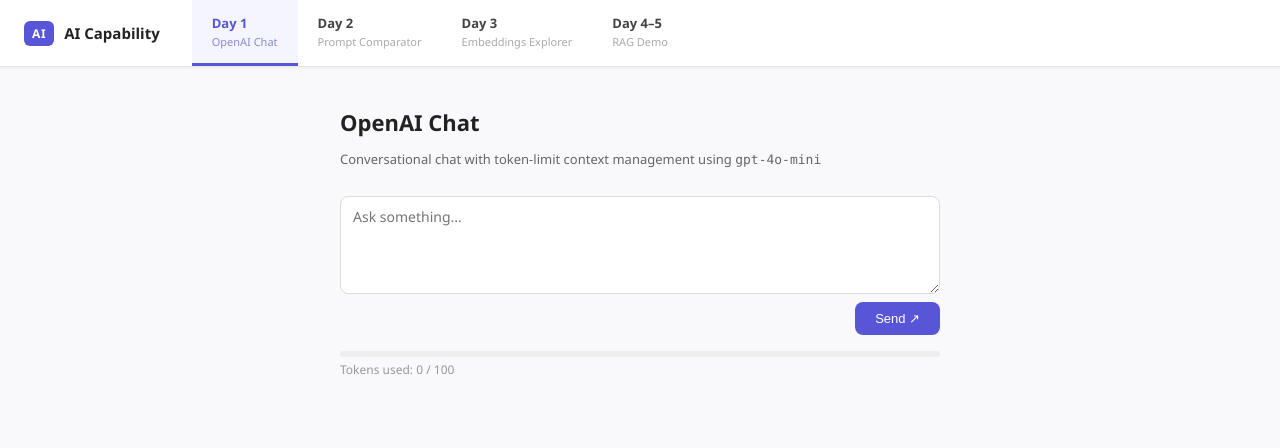
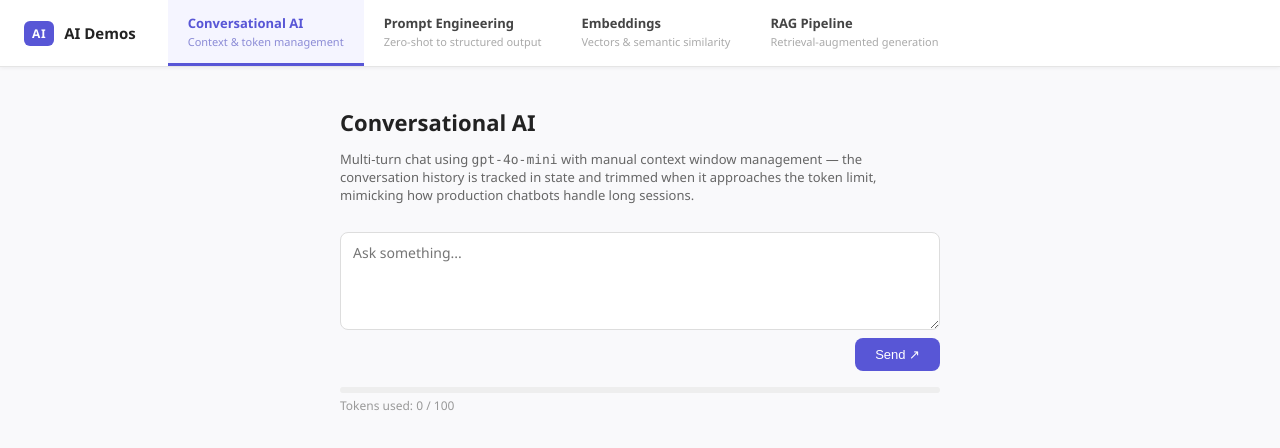
Before and after one commit to GauravSample/ai-demos, a Next.js app: page / in a window 1280 px wide. Shown: the top 448 px of the page. Built offline with nearby package versions, Linux system fonts and the light colour scheme.

Commit message:
Rename tabs and improve page descriptions for clarity

```diff
--- a/components/EmbeddingsExplorer.js
+++ b/components/EmbeddingsExplorer.js
@@ -319,9 +319,9 @@
 export default function Day3Embeddings() {
   return (
     <div className={styles.page}>
-      <h1 className={styles.heading}>Embeddings Explorer</h1>
+      <h1 className={styles.heading}>Embeddings</h1>
       <p className={styles.sub}>
-        Learn how text embeddings work — step by step — using <code>text-embedding-3-small</code>
+        Text converted into 1536-dimension vectors using <code>text-embedding-3-small</code>. Cosine similarity is computed in plain JavaScript — no vector library — to show how semantic search works under the hood.
       </p>
       <SingleEmbed />
       <BatchEmbed />
--- a/components/Navbar.js
+++ b/components/Navbar.js
@@ -3,10 +3,10 @@
 import styles from './Navbar.module.css';
 
 const TABS = [
-  { id: 'day1', label: 'Day 1', sub: 'OpenAI Chat' },
-  { id: 'day2', label: 'Day 2', sub: 'Prompt Comparator' },
-  { id: 'day3', label: 'Day 3', sub: 'Embeddings Explorer' },
-  { id: 'day45', label: 'Day 4–5', sub: 'RAG Demo' },
+  { id: 'day1', label: 'Conversational AI', sub: 'Context & token management' },
+  { id: 'day2', label: 'Prompt Engineering', sub: 'Zero-shot to structured output' },
+  { id: 'day3', label: 'Embeddings', sub: 'Vectors & semantic similarity' },
+  { id: 'day45', label: 'RAG Pipeline', sub: 'Retrieval-augmented generation' },
 ];
 
 export default function Navbar({ active, onSelect }) {
@@ -14,7 +14,7 @@
     <nav className={styles.nav}>
       <div className={styles.brand}>
         <span className={styles.brandIcon}>AI</span>
-        <span className={styles.brandText}>AI Capability</span>
+        <span className={styles.brandText}>AI Demos</span>
       </div>
       <div className={styles.tabs}>
         {TABS.map((tab) => (
--- a/components/OpenAIChat.js
+++ b/components/OpenAIChat.js
@@ -50,8 +50,8 @@
 
   return (
     <div className={styles.page}>
-      <h1 className={styles.heading}>OpenAI Chat</h1>
-      <p className={styles.sub}>Conversational chat with token-limit context management using <code>gpt-4o-mini</code></p>
+      <h1 className={styles.heading}>Conversational AI</h1>
+      <p className={styles.sub}>Multi-turn chat using <code>gpt-4o-mini</code> with manual context window management — the conversation history is tracked in state and trimmed when it approaches the token limit, mimicking how production chatbots handle long sessions.</p>
 
       <form onSubmit={handleSubmit} className={styles.form}>
         <textarea
--- a/components/PromptComparator.js
+++ b/components/PromptComparator.js
@@ -73,9 +73,9 @@
 
   return (
     <div className={styles.page}>
-      <h1 className={styles.heading}>Prompt Comparator</h1>
+      <h1 className={styles.heading}>Prompt Engineering</h1>
       <p className={styles.sub}>
-        Zero-shot · Role + CoT · Few-shot · Structured output — same question, 4 different system prompts
+        The same question sent to 4 different system prompts in parallel — zero-shot, role + chain-of-thought, few-shot, and structured output. Demonstrates how prompt design directly affects output quality, cost, and latency.
       </p>
 
       <div className={styles.inputRow}>
--- a/components/RAGDemo.js
+++ b/components/RAGDemo.js
@@ -146,8 +146,8 @@
 
   return (
     <div className={styles.page}>
-      <h1 className={styles.heading}>RAG Demo</h1>
-      <p className={styles.sub}>Build a simple RAG pipeline using OpenAI embeddings and chat completions.</p>
+      <h1 className={styles.heading}>RAG Pipeline</h1>
+      <p className={styles.sub}>Retrieval-Augmented Generation built from scratch — no LangChain, no framework. Documents are chunked, embedded, and stored in an in-memory vector store. Queries retrieve the most semantically relevant chunks which are injected into the prompt as context.</p>
 
       <section className={styles.section}>
         <div className={styles.sectionHeader}>
```
